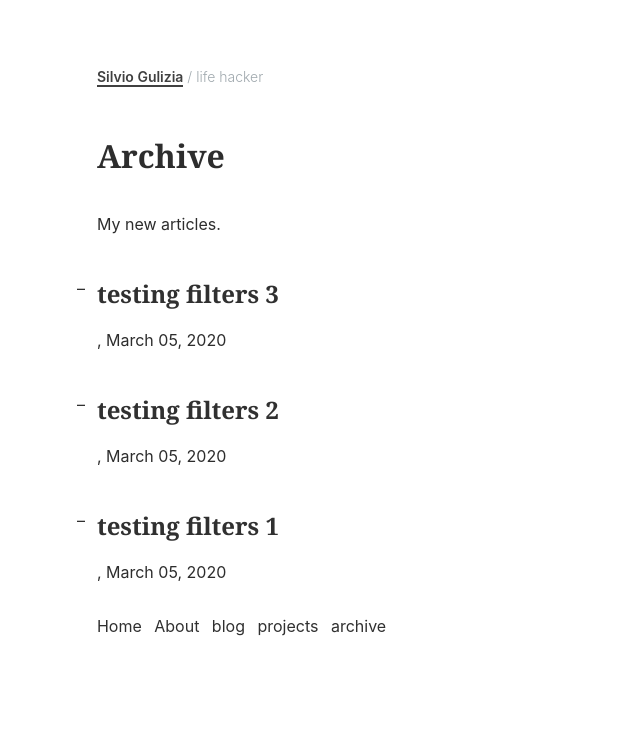
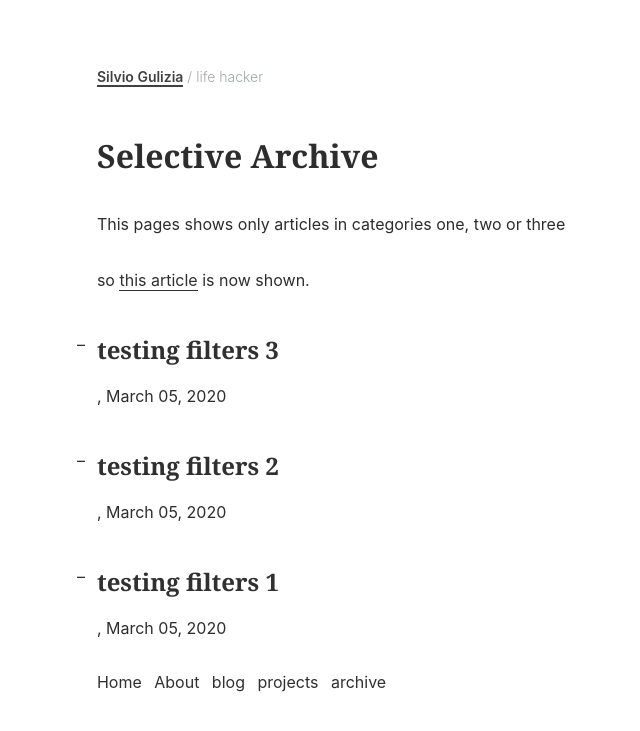
Before and after one commit to sigul/building-jekyll, a Jekyll site: the page built from archive.md, in a window 1280 px wide. Shown: the top 731 px of the page, without its empty margins (226-866 px from the left). Built offline with Jekyll 4.4.1, drawn with Linux system fonts in a browser that asks for light colours.

Commit message:
add double check for posts not included

```diff
--- a/archive.md
+++ b/archive.md
@@ -1,5 +1,7 @@
 ---
-title: Archive
+title: Selective Archive
 layout: archive
 ---
-My new articles.
+This pages shows only articles in categories one, two or three
+
+so [this article]({% link _posts/2020-03-05-testing-filters-4.md %}) is now shown.
```
